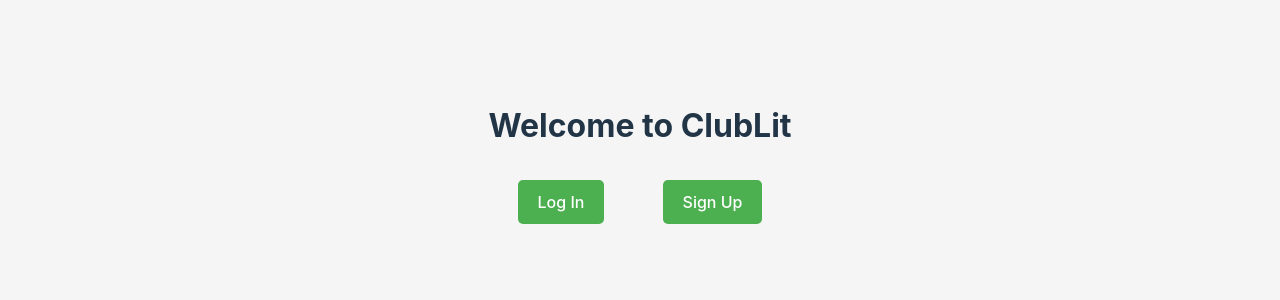
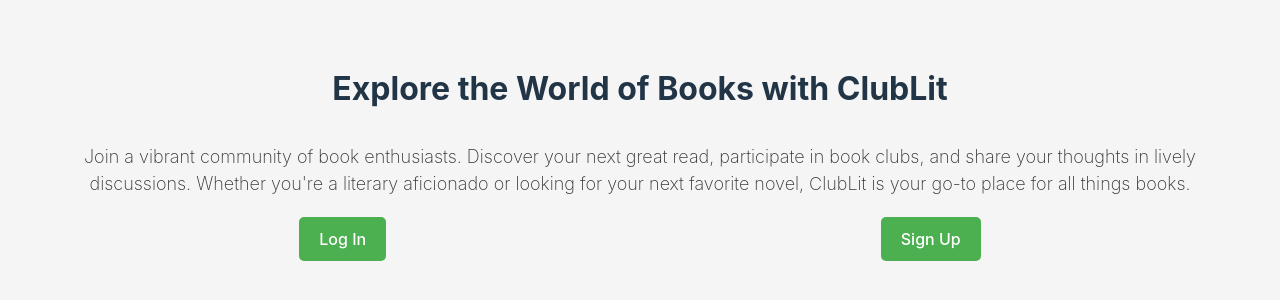
Before and after one commit to jencegram/clublit, a React (Vite) app in the folder frontend/: page / in a window 1280 px wide. Shown: the part 248-548 px from the top of the page. Built offline with nearby package versions, Linux system fonts and the light colour scheme.

Commit message:
Updated Landing Page and style

```diff
--- a/frontend/src/components/LandingPage.jsx
+++ b/frontend/src/components/LandingPage.jsx
@@ -14,7 +14,13 @@
 function LandingPage() {
   return (
     <div className={styles.container}>
-      <h1 className={styles.title}>Welcome to ClubLit</h1>
+      <h1 className={styles.title}>Explore the World of Books with ClubLit</h1>
+      <p className={styles.introText}>
+        Join a vibrant community of book enthusiasts. Discover your next great read,
+        participate in book clubs, and share your thoughts in lively discussions.
+        Whether you&apos;re a literary aficionado or looking for your next favorite novel,
+        ClubLit is your go-to place for all things books.
+      </p>
       <div className={styles.links}>
         <Link to="/login" className={styles.link}>Log In</Link>
         <Link to="/signup" className={styles.link}>Sign Up</Link>
--- a/frontend/src/styles/LandingPage.module.css
+++ b/frontend/src/styles/LandingPage.module.css
@@ -15,8 +15,8 @@
 
 .link {
   padding: 10px 20px;
-  background-color: #4CAF50; /* Green background */
-  color: white; /* White text */
+  background-color: #4CAF50;
+  color: white;
   border: none;
   border-radius: 5px;
   text-decoration: none;
@@ -24,5 +24,11 @@
 }
 
 .link:hover {
-  background-color: #45a049; /* Darker green background on hover */
+  background-color: #45a049;
 }
+
+.introText {
+  margin-bottom: 20px;
+  font-size: 18px;
+  color: #333;
+}
```
